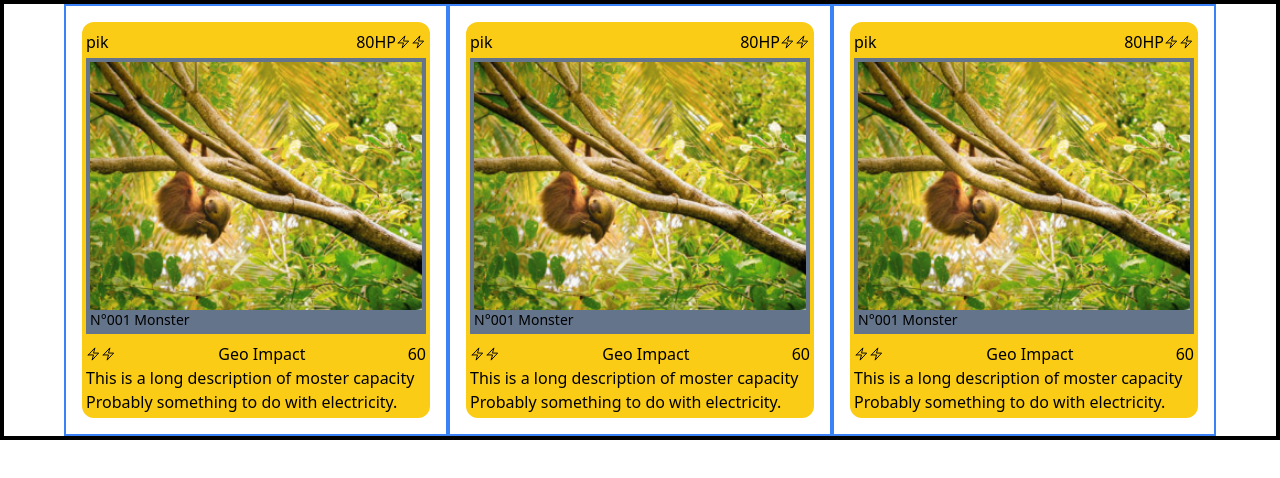
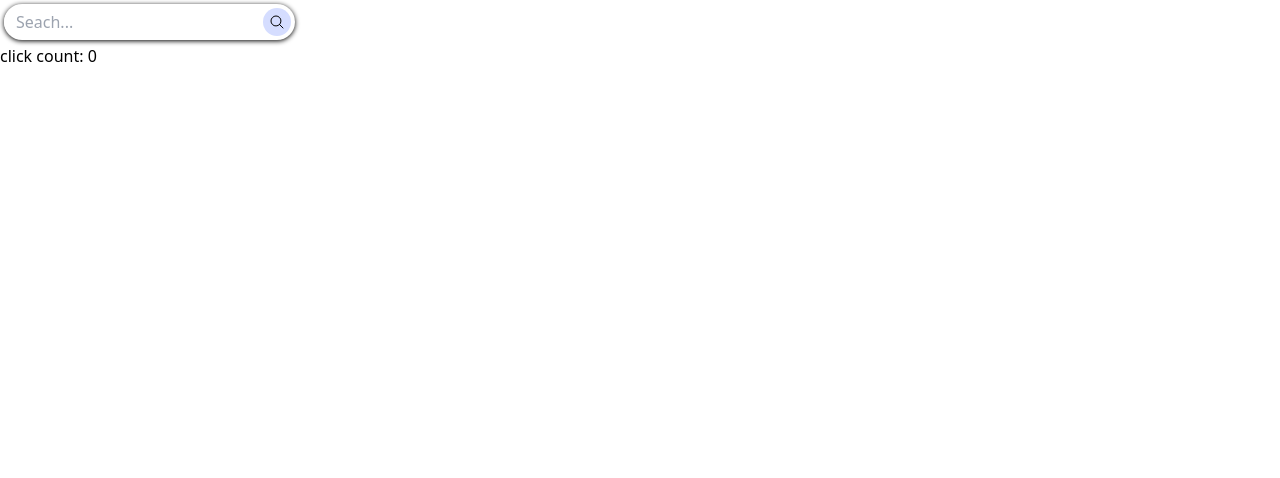
Before and after one commit to TsitouhRanjafy/PlayingCard, an Angular app: page / in a window 1280 px wide. Shown: the top 478 px of the page. Built offline with nearby package versions, Linux system fonts and the light colour scheme.

Commit message:
search-bar component

```diff
--- a/src/app/app.component.html
+++ b/src/app/app.component.html
@@ -1,5 +1,4 @@
-<div class="flex flex-row justify-center items-center  border-4 border-black">
-    <app-playing-card [my-monster]="monster1"/>
-    <app-playing-card [my-monster]="monster1"/>
-    <app-playing-card [my-monster]="monster1"/>
+<div class="w-full flex flex-col justify-center">
+    <app-search-bar/>
+    <p>click count: {{ count }}</p>
 </div>
--- a/src/app/app.component.ts
+++ b/src/app/app.component.ts
@@ -2,12 +2,13 @@ import { Component } from '@angular/core';
 import { RouterOutlet } from '@angular/router';
 import { PlayingCardComponent } from './components/playing-card/playing-card.component';
 import { Monster } from './models/monster.model';
+import { SearchBarComponent } from './components/search-bar/search-bar.component';
 
 @Component({
   selector: 'app-root',
   standalone: true,
   imports: [
-    PlayingCardComponent
+    SearchBarComponent
   ],
   templateUrl: './app.component.html',
   styleUrl: './app.component.scss'
@@ -16,7 +17,7 @@ export class AppComponent {
   title = 'playing-cards';
 
   monster1!: Monster;
-
+  count: number = 0;
   constructor(){
     this.monster1 = new Monster();
     this.monster1.name = 'pik';
--- /dev/null
+++ b/src/app/components/search-bar/search-bar.component.html
@@ -0,0 +1,8 @@
+<div id="search-bar" class="flex flex-row justify-center items-center w-fit m-1 bg-white box-shadow-1 rounded-full">
+    <input type="text" placeholder="Seach..." class="focus:outline-none px-3 py-1 rounded-full ">
+    <div class="w-min mx-1 my-1 p-1.5 rounded-full bg-scss-1">
+        <svg class="flex justify-center items-center" width="16" height="16" xmlns="http://www.w3.org/2000/svg" fill="none" viewBox="0 0 24 24" stroke-width="1.5" stroke="currentColor">
+            <path stroke-linecap="round" stroke-linejoin="round" d="m21 21-5.197-5.197m0 0A7.5 7.5 0 1 0 5.196 5.196a7.5 7.5 0 0 0 10.607 10.607Z" />
+        </svg>
+    </div>
+</div>
--- /dev/null
+++ b/src/app/components/search-bar/search-bar.component.scss
@@ -0,0 +1,6 @@
+.box-shadow-1 {
+    box-shadow: 0px 1px 5px 0 #000;
+}
+.bg-scss-1{
+    background-color: rgb(213, 221, 255);
+}
--- a/tailwind.config.js
+++ b/tailwind.config.js
@@ -4,6 +4,9 @@ module.exports = {
     "./src/**/*.{html,ts}"
   ],
   theme: {
+    colors: {
+      'shadow':"#fff"
+    },
     extend: {
       width: {
         'a':'20%'
```
Also changed, not shown: src/app/components/search-bar/search-bar.component.ts (added, +12 -0 lines), 1 other file (tests, documents, lock files or other folders).
